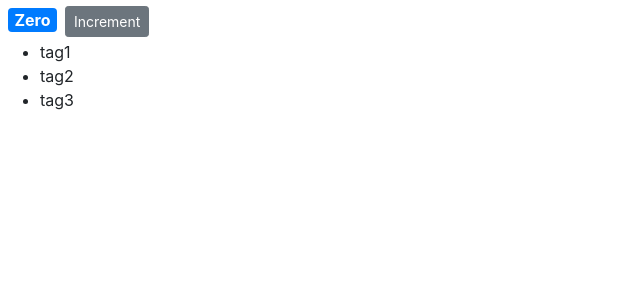
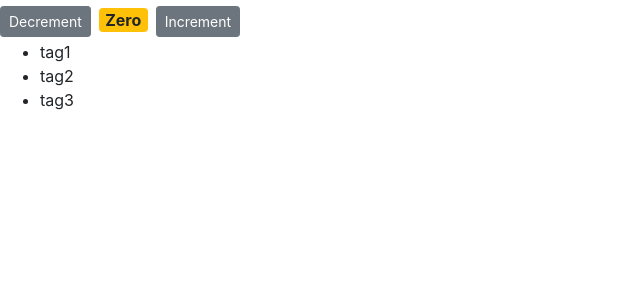
Before and after one commit to msaaddev/Counter-App, a React (Create React App) app: page / in a window 1280 px wide. Shown: the top 300 px of the page, without its empty margins (0-640 px from the left). Built offline with nearby package versions, Linux system fonts and the light colour scheme.

Commit message:
📦NEW: Increment and Decrement Button

```diff
--- a/src/components/counterComponent.jsx
+++ b/src/components/counterComponent.jsx
@@ -4,43 +4,51 @@ class Counter extends Component {
   state = {
     count: 0,
     imageURL: "https://picsum.photos/201",
-    tags : [ 'tag1' , 'tag2' , 'tag3'],
+    tags: ["tag1", "tag2", "tag3"]
   };
+
 
   styles = {
     fontSize: "16px",
     backgroundColor: 0x2d2b55
   };
 
-  renderTags () {
-    if (this.state.tags.length === 0)
-      return <p>Please enter tags!</p>;
-    else
-      return this.state.tags.map( tag => <li key = {tag}>{tag}</li>);
+
+  // this method is dynamically rendering all the tags in the tags array
+  renderTags() {
+    if (this.state.tags.length === 0) return <p>Please enter tags!</p>;
+    else return this.state.tags.map(tag => <li key={tag}>{tag}</li>);
+  }
+
+  handleIncrement = product => {
+    console.log(product);
+    this.setState({ count: this.state.count + 1});
+  }
+
+  handleDecrement = product => {
+    console.log(product);
+    this.setState({count: this.state.count - 1});
   }
 
   render() {
     return (
       <div>
+        <button onClick = {() => this.handleDecrement("Decremented")} className = "btn btn-secondary btn-sm">Decrement</button>
         <span style={this.styles} className={this.getCountClasses()}>
           {this.formatCount()}
         </span>
-        <button className="btn btn-secondary btn-sm">Increment</button>
-        <ul>
-            { this.renderTags() }
-        </ul>
+        <button onClick = {() => this.handleIncrement("Incremented")} className="btn btn-secondary btn-sm">Increment</button>
+        <ul>{this.renderTags()}</ul>
       </div>
     );
   }
 
-    getCountClasses() {
-        let counts = "badge m-2 badge-";
-        if (this.state.count === 0)
-            counts += "primary";
-        else
-            counts += "warning";
-        return counts;
-    }
+  getCountClasses() {
+    let counts = "badge m-2 badge-";
+    if (this.state.count === 0) counts += "warning";
+    else counts += "primary";
+    return counts;
+  }
 
   formatCount() {
     const { count } = this.state;
--- a/src/index.js
+++ b/src/index.js
@@ -1,7 +1,7 @@
 import React from "react";
 import ReactDOM from "react-dom";
 import "./index.css";
-import App from "./App";
+//import App from "./App";
 import * as serviceWorker from "./serviceWorker";
 import "bootstrap/dist/css/bootstrap.css";
 import Counter from "../src/components/counterComponent";
```
